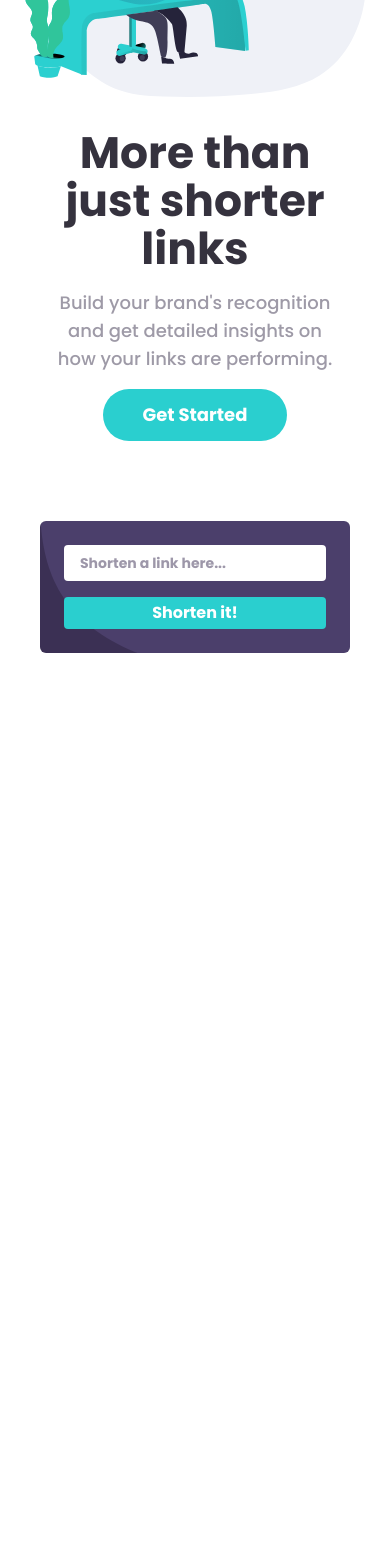
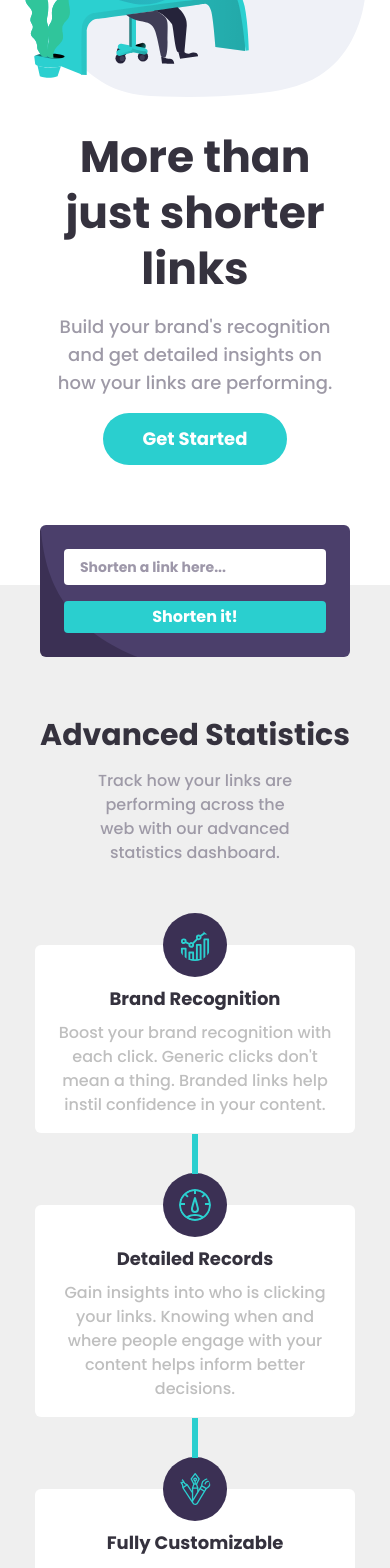
Before and after one commit to ippotheboxer/url-shortening-api-landing-page, a React (Vite) app: page / in a window 390 px wide. Shown: the part 280-1848 px from the top of the page. Before the commit the page ends 973 px from the top, so only its background shows below. Built offline with nearby package versions, Linux system fonts and the light colour scheme.

Commit message:
Create responsive statistics section

```diff
--- a/src/App.tsx
+++ b/src/App.tsx
@@ -2,13 +2,17 @@ import React from "react";
 import Header from "./components/Header";
 import Hero from "./components/Hero";
 import InputURL from "./components/InputURL";
+import Statistics from "./components/Statistics";
 
 const App:React.FC = () => {
   return (
     <main>
       <Header />
       <Hero />
+      <div className='bg-gray/25 mt-20'>
       <InputURL />
+      <Statistics />
+      </div>
     </main>
   )
 }
--- /dev/null
+++ b/src/components/DividerStatisticLine.tsx
@@ -0,0 +1,11 @@
+import React from 'react';
+
+const DividerStatisticLine: React.FC = () => {
+  return (
+    <div className='md:mr-6 lg:mr-8 relative'>
+        <hr className='absolute left-35 md:left-0 -top-13.5 md:top-32 bg-cyan h-[6px] w-10 md:w-6 lg:w-8 border-0 rotate-90 md:rotate-0' />
+    </div>
+  );
+}
+
+export default DividerStatisticLine;
--- /dev/null
+++ b/src/components/Feature.tsx
@@ -0,0 +1,19 @@
+import React from 'react';
+
+interface Props {
+    imgSrc: string;
+    title: string;
+    description: string;
+}
+
+const Feature: React.FC<Props> = ({imgSrc, title, description}) => {
+  return (
+    <div className='flex flex-col items-center md:items-start bg-white rounded-md md:p-4 lg:p-6 py-6 px-4 mb-18 md:mb-0 w-80 pb-4 md:pb-10 md:h-80 lg:h-70 xl:h-80 2xl:h-60 md:w-60 lg:w-80 xl:w-fit'>
+        <img src={imgSrc} alt="Icon for feature" className='md:ml-4 -mt-14 rounded-full p-4 bg-dark-violet w-16 h-16' />
+        <h3 className='md:text-start mt-2 md:mt-5 pb-2 md:pb-4 text-lg md:text-2xl text-very-dark-blue font-poppins poppins-bold'>{title}</h3>
+        <p className='md:text-start text-base md:text-lg text-gray font-poppins poppins-medium'>{description}</p>
+    </div>
+  );
+}
+
+export default Feature;
--- a/src/components/Hero.tsx
+++ b/src/components/Hero.tsx
@@ -11,7 +11,7 @@ const Hero:React.FC = () => {
         <section className='flex flex-col md:grid md:grid-cols-2 items-center'>
             <img src={illustrationImg} alt="Illustration of a person working at a computer" className='md:order-1 w-120 sm:w-140 md:w-200 pb-8 md:pb-0' />
             <div className='flex items-center flex-col text-center md:text-start md:items-start md:mr-4'>
-                <h1 className='pb-4 md:pb-8 w-10/12 md:w-12/12 font-poppins poppins-bold text-[44px] md:text-5xl ld:text-8xl text-very-dark-blue leading-12'>More than just shorter links</h1>
+                <h1 className='pb-4 md:pb-8 w-10/12 md:w-12/12 font-poppins poppins-bold text-[44px] md:text-5xl ld:text-8xl text-very-dark-blue leading-14'>More than just shorter links</h1>
                 <p className='pb-4 w-10/12 md:w-9/12 font-poppins poppins-medium text-lg md:text-lg lg:text-xl text-grayish-violet'>Build your brand's recognition and get detailed insights on how your links are performing.</p>
                 <Button>Get Started</Button>
             </div>
--- a/src/components/InputURL.tsx
+++ b/src/components/InputURL.tsx
@@ -5,7 +5,7 @@ import Wrapper from './Wrapper';
 const InputURL: React.FC = () => {
   return (
     <Wrapper>
-        <div className='mx-4 md:mx-0 flex flex-col md:flex-row items-center rounded-md p-6 md:p-8 bg-dark-violet bg-[url(assets/images/bg-shorten-mobile.svg)] md:bg-[url(assets/images/bg-shorten-desktop.svg)] bg-center bg-cover'>
+        <div className='-mt-25 z-1 mx-4 md:mx-0 flex flex-col md:flex-row items-center rounded-md p-6 md:p-8 bg-dark-violet bg-[url(assets/images/bg-shorten-mobile.svg)] md:bg-[url(assets/images/bg-shorten-desktop.svg)] bg-center bg-cover'>
             <input className='md:w-10/12 w-full bg-white rounded-sm ml-4 md:ml-0 px-4 py-2 mb-4 md:mb-0 font-poppins text-sm poppins-bold text-dark-violet mr-4' placeholder='Shorten a link here...' />
             <Button square>Shorten it!</Button>
         </div>
--- a/src/components/Statistics.tsx
+++ b/src/components/Statistics.tsx
@@ -0,0 +1,44 @@
+import React from 'react';
+// Components
+import Wrapper from './Wrapper';
+import Feature from './Feature';
+import DividerStatisticLine from './DividerStatisticLine';
+// Images
+import iconBrandRecognition from "../assets/images/icon-brand-recognition.svg";
+import iconDetailedRecords from "../assets/images/icon-detailed-records.svg";
+import iconFullyCustomizable from "../assets/images/icon-fully-customizable.svg";
+
+const Statistics: React.FC = () => {
+  return (
+    <Wrapper>
+        <div className='flex flex-col items-center text-center -mt-5'>
+            <h2 className='pb-4 text-very-dark-blue font-poppins poppins-bold text-3xl md:text-4xl'>Advanced Statistics</h2>
+            <p className='w-7/12 font-poppins poppins-medium text-base md:text-lg text-grayish-violet'>Track how your links are performing across the web with our advanced statistics dashboard.</p>
+            <div className='flex md:flex-row flex-col mt-20'>
+            <Feature
+            imgSrc={iconBrandRecognition}
+            title='Brand Recognition'
+            description="Boost your brand recognition with each click. Generic clicks don't mean a thing. Branded links help instil confidence in your content." />
+
+            <DividerStatisticLine />
+            <div className='md:mt-8'>
+            <Feature
+            imgSrc={iconDetailedRecords}
+            title='Detailed Records'
+            description="Gain insights into who is clicking your links. Knowing when and where people engage with your content helps inform better decisions." />
+            </div>
+
+            <DividerStatisticLine />
+            <div className='md:mt-16'>
+            <Feature
+            imgSrc={iconFullyCustomizable}
+            title='Fully Customizable'
+            description="Improve brand awareness and content discoverability through customizable links, supercharging audience engagement." />
+            </div>
+            </div>
+        </div>
+    </Wrapper>
+  );
+}
+
+export default Statistics;
```
